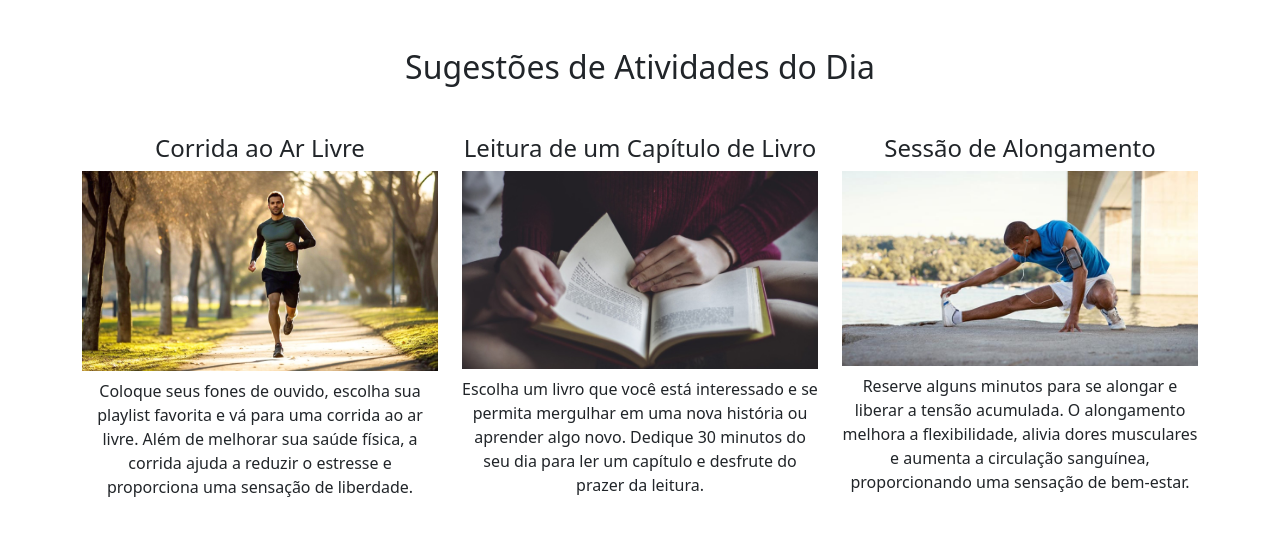
After one commit to Lopesjao/CodeRace, a PHP site: the page made by src/View/TelaVerAtividade.php in a window 1280 px wide. The commit adds this page. Shown: the top 536 px of the page. Run offline with PHP 8.4, Linux system fonts and the light colour scheme; the template is opened without the code that fills it, so the values that code supplies are empty.

Commit message:
criação ver atividade

```diff
--- a/src/Rotas/ConfigRotas.php
+++ b/src/Rotas/ConfigRotas.php
@@ -5,6 +5,9 @@
     Rotas::add('/Home', 'View/TelaHome.php');
     Rotas::add('/Sobre', 'View/TelaSobre.php');
     Rotas::add('/Contato', 'View/TelaContato.php');
+    Rotas::add('/Atividade', 'View/TelaAtividade.php');
+    Rotas::add('/VerAtividade', 'View/TelaVerAtividade.php');
+
 
 
     Rotas::add('/Login', 'View/TelaLogin.php');
--- /dev/null
+++ b/src/View/TelaVerAtividade.php
@@ -0,0 +1,36 @@
+<?php
+    include_once __DIR__ . '/../Rotas/Constantes.php';
+?>
+<!DOCTYPE html>
+<html lang="en">
+<head>
+    <meta charset="UTF-8">
+    <meta name="viewport" content="width=device-width, initial-scale=1.0">
+    <link href="https://cdn.jsdelivr.net/npm/bootstrap@5.3.3/dist/css/bootstrap.min.css" rel="stylesheet">
+    <title>Sugestões de Atividades do Dia</title>
+</head>
+<body>
+    <div class="container text-center my-5">
+        <h2>Sugestões de Atividades do Dia</h2>
+        <div class="row mt-5">
+            <div class="col-md-4">
+                <h4>Corrida ao Ar Livre</h4>
+                <img src="src/View/img/corrida.jpg" alt="Imagem da Atividade 1" class="img-fluid mb-2" style="width: 100%; height: auto; background-color: #0044cc; color: white; line-height: 150px;">
+                <p>Coloque seus fones de ouvido, escolha sua playlist favorita e vá para uma corrida ao ar livre. Além de melhorar sua saúde física, a corrida ajuda a reduzir o estresse e proporciona uma sensação de liberdade.</p>
+            </div>
+            <div class="col-md-4">
+                <h4>Leitura de um Capítulo de Livro</h4>
+                <img src="src/View/img/livro.jpg" alt="Imagem da Atividade 2" class="img-fluid mb-2" style="width: 100%; height: auto; background-color: #0044cc; color: white; line-height: 150px;">
+                <p>Escolha um livro que você está interessado e se permita mergulhar em uma nova história ou aprender algo novo. Dedique 30 minutos do seu dia para ler um capítulo e desfrute do prazer da leitura.</p>
+            </div>
+            <div class="col-md-4">
+                <h4>Sessão de Alongamento</h4>
+                <img src="src/View/img/along.jpg" alt="Imagem da Atividade 3" class="img-fluid mb-2" style="width: 100%; height: auto; background-color: #0044cc; color: white; line-height: 150px;">
+                <p>Reserve alguns minutos para se alongar e liberar a tensão acumulada. O alongamento melhora a flexibilidade, alivia dores musculares e aumenta a circulação sanguínea, proporcionando uma sensação de bem-estar.</p>
+            </div>
+        </div>
+    </div>
+
+    <script src="https://cdn.jsdelivr.net/npm/bootstrap@5.3.3/dist/js/bootstrap.bundle.min.js"></script>
+</body>
+</html>
```
Also changed, not shown: src/View/TelaAtividade.php (+45 -15 lines), src/View/img/along.jpg (added), src/View/img/alongamento.jfif (added), src/View/img/corrida.jpg (added), src/View/img/img2.jfif (added), src/View/img/livro.jpg (added).
